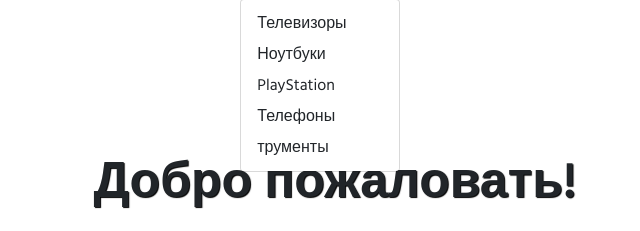
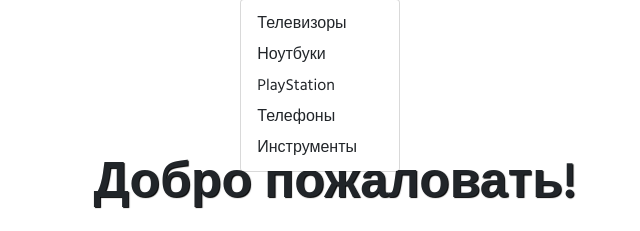
Before and after one commit to aleksei18rus/-.-, a plain HTML site: page index.html in a window 1280 px wide. Both pictures are taken after a click on the button "Каталог". Shown: the part 63-294 px from the top of the page, 20-660 px from the left. Drawn offline with nearby package versions, Linux system fonts and the light colour scheme; a script that the page names is missing.

Commit message:
Update index.html

```diff
--- a/index.html
+++ b/index.html
@@ -69,7 +69,7 @@
                             <li><a class="dropdown-item" href="#notebook">Ноутбуки</a></li>
                             <li><a class="dropdown-item" href="#ps">PlayStation</a></li>
                             <li><a class="dropdown-item" href="#fone">Телефоны</a></li>
-                            <li><a class="dropdown-item" href="#instrument">трументы</a></li>
+                            <li><a class="dropdown-item" href="#instrument">Инструменты</a></li>
                         </ul>
                     </li>
                     <li class="nav-item">
```
